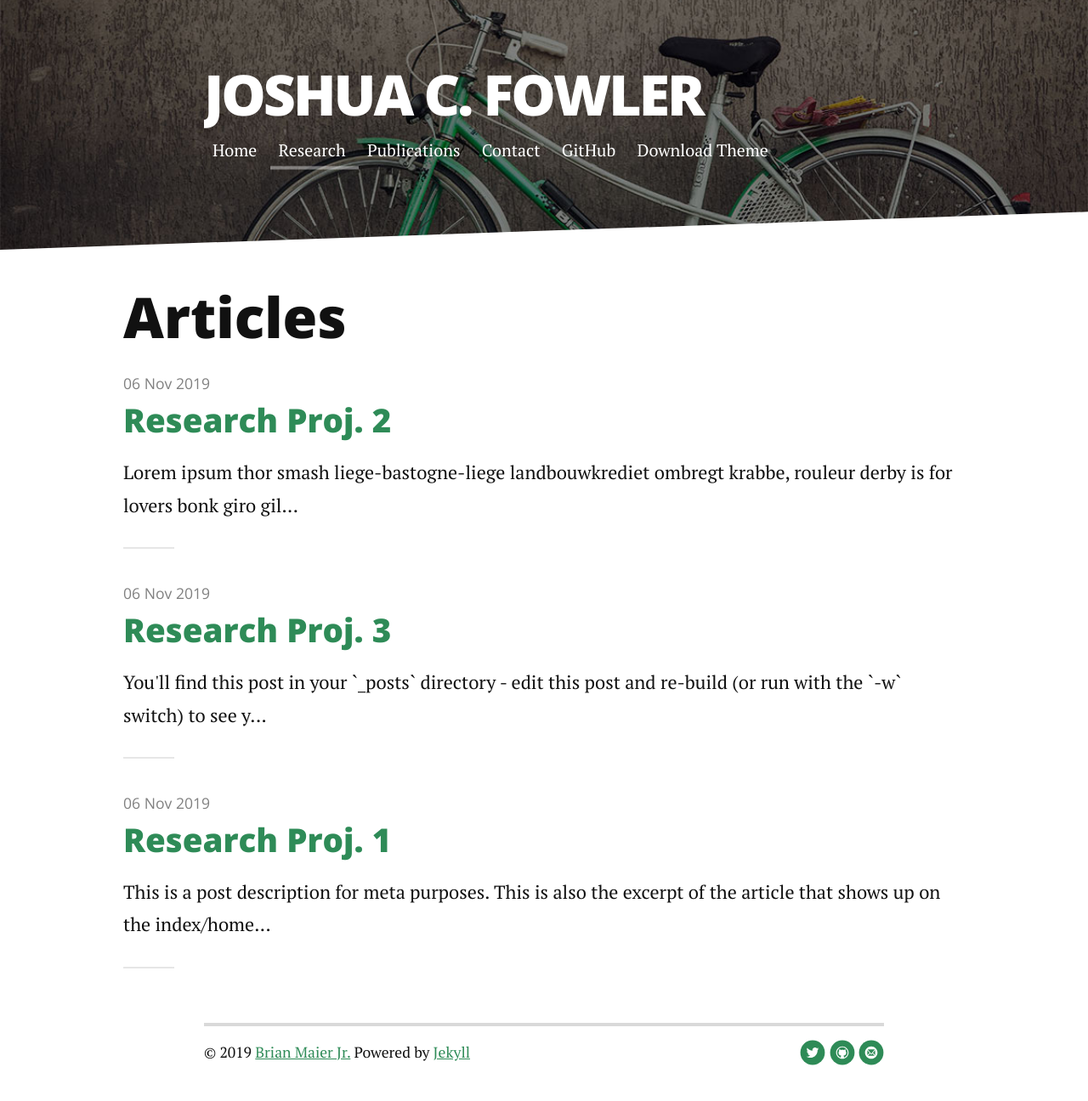
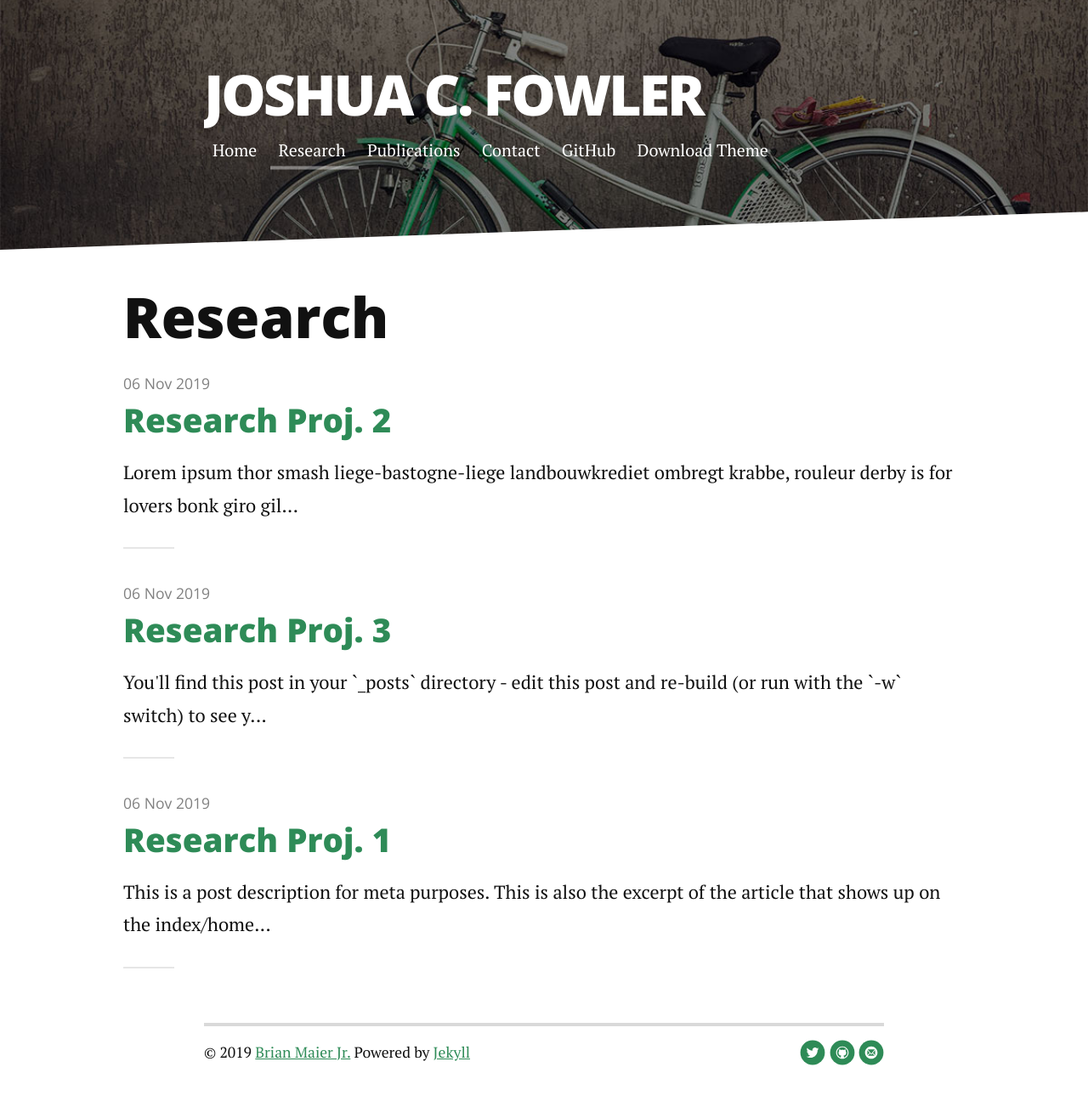
Before and after one commit to joshuacfowler/joshuacfowler.github.io, a Jekyll site: the page built from research.md, in a window 1280 px wide. Shown: the whole page at 85% size. Built offline with Jekyll 4.4.1, drawn with Linux system fonts in a browser that asks for light colours; nearby versions of some CDN libraries.

Commit message:
Update research.md

```diff
--- a/research.md
+++ b/research.md
@@ -4,7 +4,7 @@ title: Research
 ---
 
 <div id="articles">
-  <h1>Articles</h1>
+  <h1>Research</h1>
   <ul class="posts noList">
     {% for post in site.posts %}
       <li>
```
